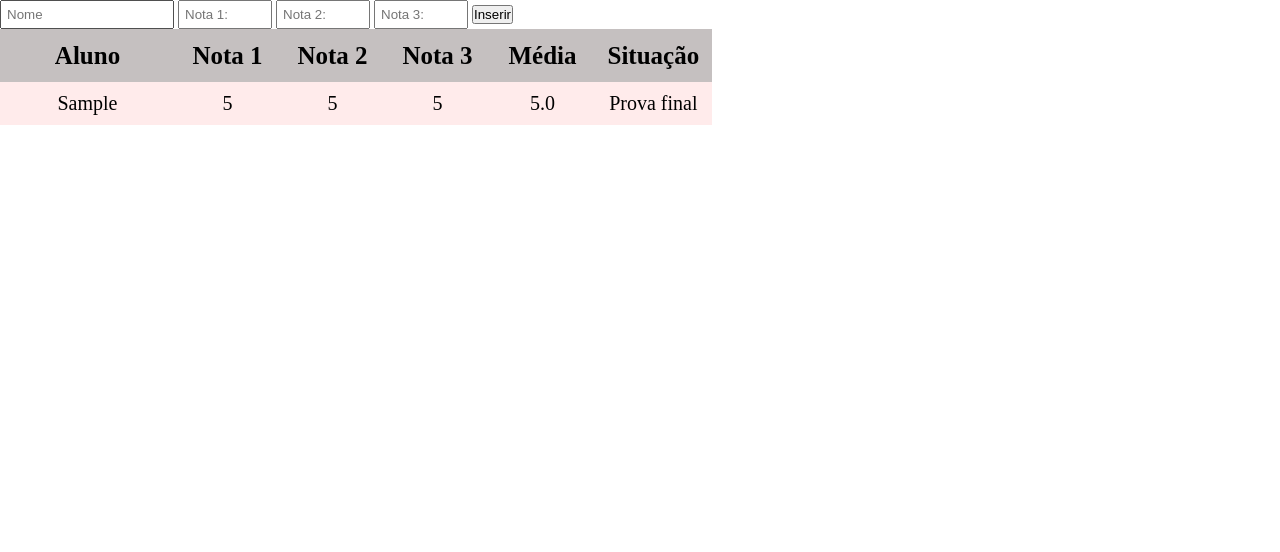
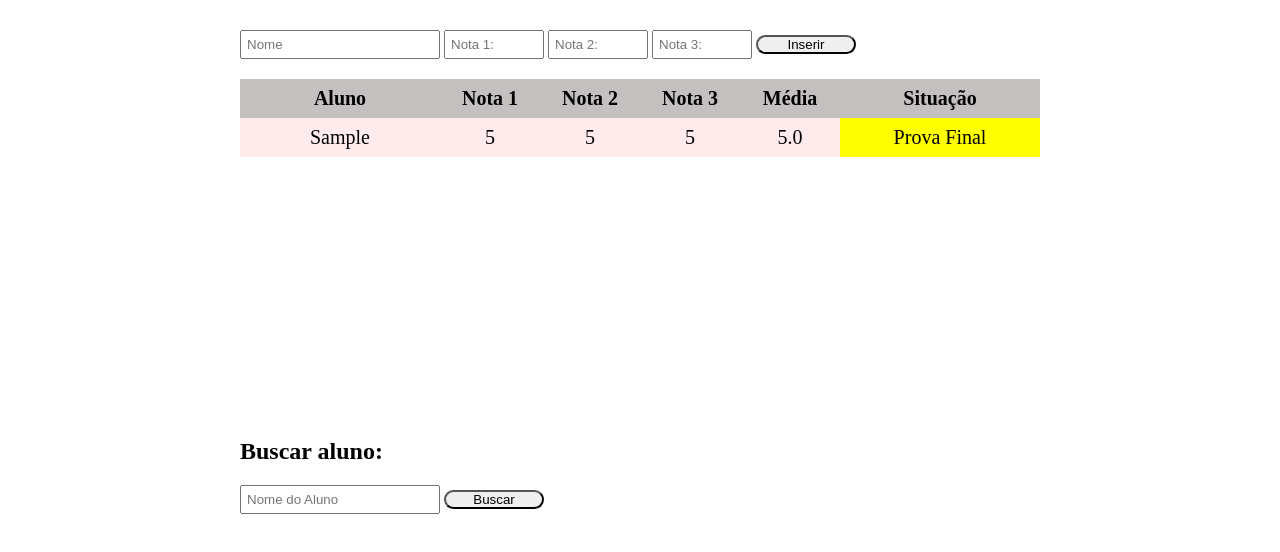
Before and after one commit to lennercp/media-notas-js, a plain HTML site: page index.html in a window 1280 px wide. Both pictures are taken after typing "Sample", "5", "5", "5" into the empty fields and a click on the button "Inserir". Drawn offline with Linux system fonts and the light colour scheme.

Commit message:
feito na aula

```diff
--- a/css/style.css
+++ b/css/style.css
@@ -1,16 +1,35 @@
 * {
     margin: 0;
     padding: 0;
+    box-sizing: border-box;
+}
+
+.container{
+    height: 500px;
+    width: 800px;
+    margin: 30px auto;
+    border-radius: 10px;
+}
+
+table tbody,
+table thead {
+  display: block;
+}
+
+table tbody {
+  overflow: auto;
+  height: 300px;
 }
 
 table {
+    margin-top: 20px;
     text-align: center;
     font-size: 20px;
     border-collapse: collapse;
 }
 
 th {
-    font-size: 25px;
+    font-size: 20px;
 }
 
 thead tr {
@@ -19,11 +38,13 @@ thead tr {
 
 td,
 th {
-    padding: 0.5em;
+    text-align: center;
+    padding: 0.5rem;
     border-collapse: collapse;
 }
 
-tbody td:first-of-type {
+tbody td:first-of-type,
+tbody td:last-of-type{
     text-transform: capitalize;
 }
 
@@ -35,21 +56,36 @@ tbody tr:hover {
     background-color: #D6EEEE;
 }
 
-thead tr th:first-child {
-    width: 150px
+thead tr th:first-child,
+tbody tr td:first-child{
+    width: 200px
 }
 
-input[type="text"] {
-    width: 160px;
-    padding: 5px;
+thead tr th:last-child,
+tbody tr td:last-child{
+    width: 200px
 }
 
 thead tr th,
 tbody tr td {
-    width: 80px
+    width: 100px
+}
+
+input[type="text"] {
+    width: 200px;
+    padding: 5px;
 }
 
 input[type="number"] {
-    width: 80px;
+    width: 100px;
     padding: 5px;
 }
+
+button{
+    width: 100px;
+    border-radius: 10px;
+}
+
+h2{
+    margin: 20px 0px
+}
--- a/index.html
+++ b/index.html
@@ -10,14 +10,15 @@
 </head>
 
 <body>
+    <div class="container">
         <form action="javascript: receberDados()" id="novoAluno">
             <input required type="text" name="name" id="name" placeholder="Nome">
-        <input type="number" name="nota-1" id="nota-1" placeholder="Nota 1:" min="0" max="10" required>
-        <input type="number" name="nota-2" id="nota-2" placeholder="Nota 2:" min="0" max="10" required>
-        <input type="number" name="nota-3" id="nota-3" placeholder="Nota 3:" min="0" max="10" required>
+            <input type="number" name="nota-1" id="nota-1" placeholder="Nota 1:" step="0.1" min="0" max="10" required>
+            <input type="number" name="nota-2" id="nota-2" placeholder="Nota 2:" step="0.1" min="0" max="10" required>
+            <input type="number" name="nota-3" id="nota-3" placeholder="Nota 3:" step="0.1" min="0" max="10" required>
             <button type="submit">Inserir</button>
         </form>
-    <table>
+        <table id="alunos">
             <thead>
                 <tr>
                     <th>Aluno</th>
@@ -28,11 +29,18 @@
                     <th>Situação</th>
                 </tr>
             </thead>
-        <tbody>
+            <tbody ></tbody>
+        </table>
 
-
-        </tbody>
+        <h2>Buscar aluno:</h2>
+        <form action="javascript: procurarAluno()" id="buscarAluno">
+            <input type="text" placeholder="Nome do Aluno">
+            <button type="submit">Buscar</button>
+        </form>
+        <table id="tableBusca">
+            <tbody></tbody>
         </table>
+    </div>
     <script src="js/script.js"></script>
 </body>
 
--- a/js/script.js
+++ b/js/script.js
@@ -1,23 +1,3 @@
-function inserirLinha(nome, nota1, nota2, nota3, media, situacao) {
-    let table = document.querySelector('table')
-    let tbody = document.querySelector('tbody')
-    var numeroLinhas = table.rows.length;
-    var linha = tbody.insertRow(0);
-    var nomeLinha = linha.insertCell(0);
-    var nota1Linha = linha.insertCell(1);
-    var nota2Linha = linha.insertCell(2);
-    var nota3Linha = linha.insertCell(3);
-    var mediaLinha = linha.insertCell(4);
-    var situacaoLinha = linha.insertCell(5);
-
-    nomeLinha.innerHTML = nome;
-    nota1Linha.innerHTML = nota1;
-    nota2Linha.innerHTML = nota2;
-    nota3Linha.innerHTML = nota3;
-    mediaLinha.innerHTML = media;
-    situacaoLinha.innerHTML = situacao;
-}
-
 function receberDados() {
     let nome = novoAluno[0].value
     let nota1 = parseFloat(novoAluno[1].value)
@@ -39,9 +19,70 @@ function processaDados(nome, nota1, nota2, nota3) {
     if (media >= 7) {
         var situacao = 'Aprovado'
     } else if (media >= 4) {
-        var situacao = 'Prova final'
+        var situacao = 'Prova Final'
     } else {
         var situacao = 'Reprovado'
     }
-    inserirLinha(nome, nota1, nota2, nota3, media, situacao)
+    inserirLinha('alunos', nome, nota1, nota2, nota3, media, situacao)
 }
+
+function inserirLinha(id, nome, nota1, nota2, nota3, media, situacao) {
+    let colors = { 'Aprovado': 'green', 'Prova Final': 'yellow', 'Reprovado': 'red' }
+    let table = document.querySelector('#' + id)
+    console.log(table)
+    let tbody = document.querySelector('#' + id + ' tbody')
+    var linha = tbody.insertRow(0);
+    var nomeLinha = linha.insertCell(0);
+    var nota1Linha = linha.insertCell(1);
+    var nota2Linha = linha.insertCell(2);
+    var nota3Linha = linha.insertCell(3);
+    var mediaLinha = linha.insertCell(4);
+    var situacaoLinha = linha.insertCell(5);
+
+    nomeLinha.innerHTML = nome;
+    nota1Linha.innerHTML = nota1;
+    nota2Linha.innerHTML = nota2;
+    nota3Linha.innerHTML = nota3;
+    mediaLinha.innerHTML = media;
+    situacaoLinha.innerHTML = situacao;
+
+    console.log(situacao, colors[situacao])
+    situacaoLinha.style.backgroundColor = colors[situacao]
+}
+
+function procurarAluno() {
+    limparTabela()
+    let nomeBusca = buscarAluno[0].value;
+
+    if (nomeBusca) {
+        let linhas = document.querySelectorAll('#novoAluno + table tbody tr')
+        let elementoNomes = document.querySelectorAll('#novoAluno + table td:first-child')
+        let nomes = []
+
+        elementoNomes.forEach((elemento) => {
+            nomes.push(elemento.outerText)
+        })
+        nomes.forEach((nome, index) => {
+            if (nome.toLowerCase().includes(nomeBusca.toLowerCase())) {
+                let tds = linhas[index].children
+                console.log(tds)
+                let valoresLinha = []
+                Array.from(tds).forEach((td) => {
+                    valoresLinha.push(td.outerText)
+                })
+                inserirLinha('tableBusca', ...valoresLinha)
+            } else {
+                console.log(nomeBusca, nome)
+            }
+        })
+        console.log(linhas)
+        console.log(elementoNomes, ...nomes)
+    }
+}
+
+function limparTabela() {
+    let linhas = document.querySelectorAll('#tableBusca tbody tr')
+    linhas.forEach((linha) => {
+        linha.remove()
+    })
+}
```
Lines whose indentation alone changed are shown as unchanged.
